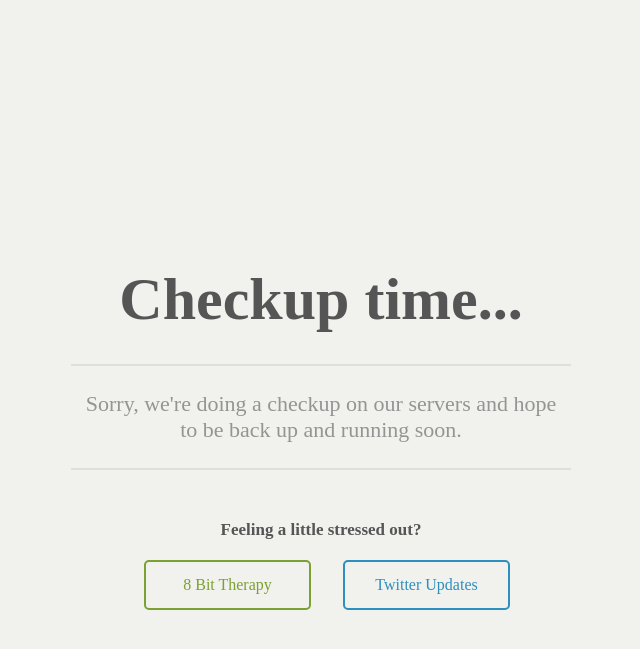
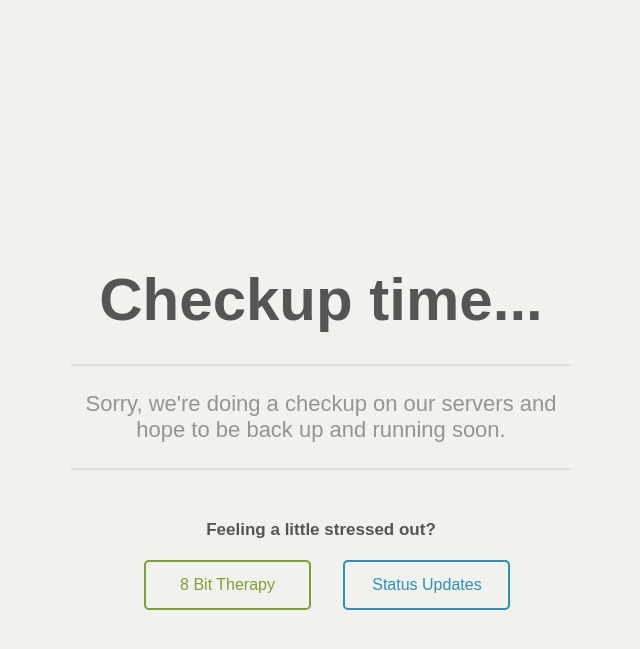
Before and after one commit to luminarie/web-maintenance, a plain HTML site: page index.html in a window 1280 px wide. Shown: the part 137-786 px from the top of the page, without its empty margins (319-959 px from the left). Drawn offline with Linux system fonts and the light colour scheme.

Commit message:
Fonts, status site

```diff
--- a/index.html
+++ b/index.html
@@ -12,7 +12,7 @@
   body
   {
     background-color: #f1f1ed;
-    font-family: "Myriad Web Pro" sans-serif;
+    font-family: "Myriad Web Pro", sans-serif;
   }
 
   #main-container
@@ -37,7 +37,7 @@
     font-weight: bold;
     text-align: center;
     margin: 0px;
-    font-family: "Myriad Web Pro" sans-serif;
+    font-family: "Myriad Web Pro", sans-serif;
     margin-bottom: 30px;
   }
 
@@ -134,8 +134,8 @@
   <a href="http://superpico.planningcenteronline.com/" class="green-btn">
     8 Bit Therapy
   </a>
-  <a href="https://twitter.com/pcostatus" class="blue-btn">
-    Twitter Updates
+  <a href="http://status.planningcenteronline.com" class="blue-btn">
+    Status Updates
   </a>
 </div>
 </div>
```
